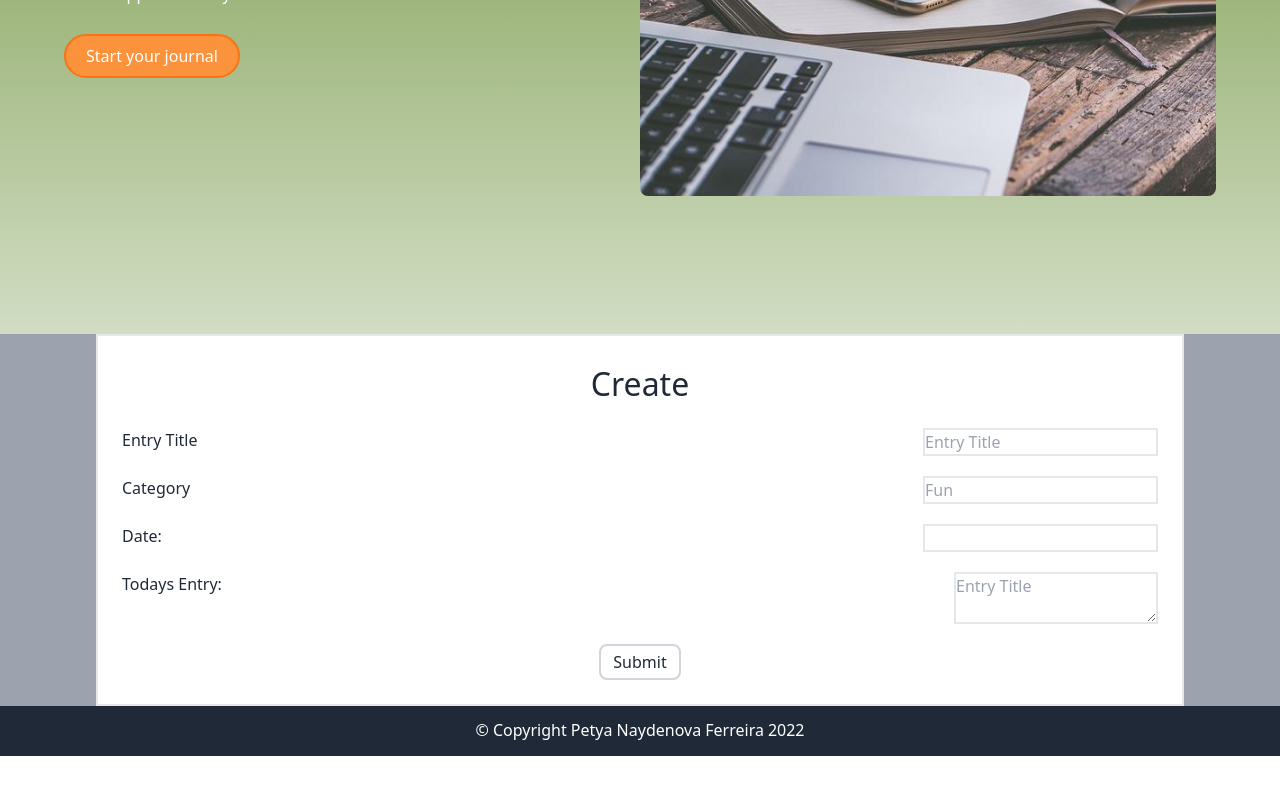
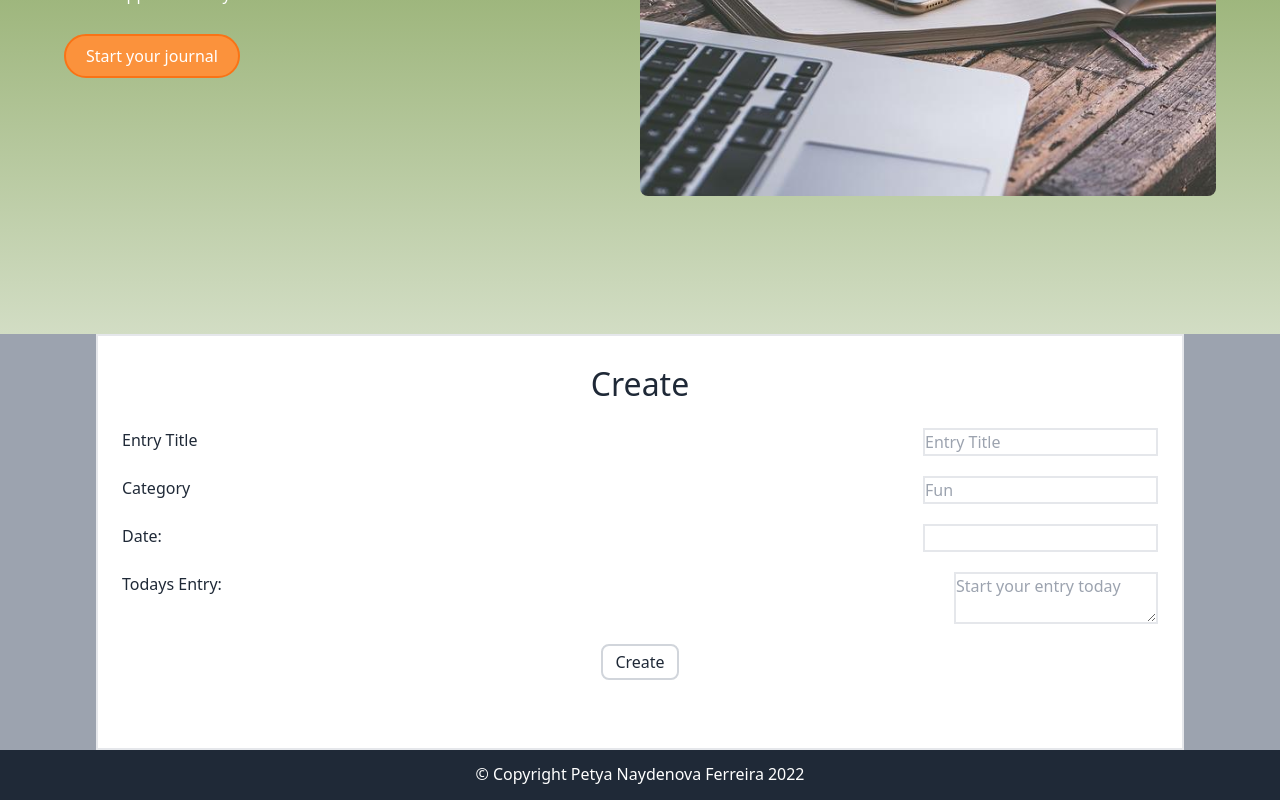
Before and after one commit to PetyaFerreiraDeveloper/daily-journal, a React (Create React App) app: page /create in a window 1280 px wide. Shown: the part 366-1166 px from the top of the page. Before the commit the page ends 1122 px from the top, so only its background shows below. Built offline with nearby package versions, Linux system fonts and the light colour scheme; no server answers.

Commit message:
create journal entry

```diff
--- a/src/components/Details.js
+++ b/src/components/Details.js
@@ -1,5 +1,5 @@
 import React from 'react';
-import { useNavigate, useParams } from 'react-router-dom';
+import { Link, useNavigate, useParams } from 'react-router-dom';
 
 import { dateFormatter } from '../utils/dateFormatter';
 
@@ -11,7 +11,7 @@ const Details = (props) => {
 
     const journalEntry = entries.find(entry => entry._id == journalEntryId);
 
-    const clickHandler = () => {
+    const backClickHandler = () => {
         navigate(-1);
     };
 
@@ -25,12 +25,19 @@ const Details = (props) => {
         <p>{journalEntry.journalEntry}</p>
         <button
             className="rounded-full border-2 border-orange-500 bg-orange-400 px-8 py-2"
-            onClick={clickHandler}
+            onClick={backClickHandler}
         >
             Back
         </button>
+        <Link
+            className="rounded-full border-2 border-orange-500 bg-orange-400 px-8 py-2"
+            to={`/my-journal/${journalEntry._id}/edit`}
+        >
+            Edit
+        </Link>
 
     </section>
+
   )
 }
 
--- a/src/components/create/CreateForm.js
+++ b/src/components/create/CreateForm.js
@@ -1,14 +1,30 @@
-import React from 'react';
+//TODO add to Favorites functionality
+import React, { useState } from 'react';
 
 const CreateForm = () => {
+    const [newEntry, setNewEntry] = useState({
+      entryTitle: '',
+      category: '',
+      createdOn: '',
+      journalEntry: ''
+    })
 
-    const submitHandler = () => {
+    const createEntryHandler = (e) => {
+      e.preventDefault();
+      console.log('submit');
+      console.log(newEntry);
+    };
 
-    };
+    const onChange = (e) => {
+      setNewEntry(state => ({
+        ...state,
+        [e.target.name]: e.target.value
+      }))
+    }
 
   return (
     <form
-        onSubmit={submitHandler}
+        onSubmit={createEntryHandler}
         id="register"
         className="flex flex-col justify-center border-2 m-auto gap-y-6 p-6 bg-white"
       >
@@ -22,6 +38,8 @@ const CreateForm = () => {
               name="entryTitle"
               placeholder="Entry Title"
               className="border-2"
+              onChange={onChange}
+              value={newEntry.entryTitle}
             />
           </div>
           <div className="flex gap-x-3 justify-between">
@@ -32,20 +50,37 @@ const CreateForm = () => {
               name="category"
               placeholder="Fun"
               className="border-2"
+              onChange={onChange}
+              value={newEntry.category}
             />
           </div>
           <div className="flex gap-x-3 justify-between">
             <label htmlFor="createdOn">Date:</label>
-            <input className="border-2" type="text" name="createdOn" id="createdOn" />
+            <input
+              className="border-2"
+              type="text"
+              name="createdOn"
+              id="createdOn"
+              onChange={onChange}
+              value={newEntry.createdOn}
+            />
           </div>
           <div className="flex gap-x-3 justify-between">
             <label htmlFor="journalEntry">Todays Entry:</label>
 
-            <textarea name="journalEntry" id="journalEntry" placeholder="Entry Title" className="border-2">
+            <textarea
+              name="journalEntry"
+              id="journalEntry"
+              placeholder="Start your entry today"
+              className="border-2"
+              onChange={onChange}
+              value={newEntry.journalEntry}
+            >
 
             </textarea>
           </div>
-          <input className="border-2 border-gray-300 rounded-lg px-3 py-1 place-self-center cursor-pointer" type="submit" defaultValue="Create" />
+          <input className="border-2 border-gray-300 rounded-lg px-3 py-1 place-self-center cursor-pointer" type="submit" value="Create" />
+          <input type="text" />
 
         </div>
       </form>
```
